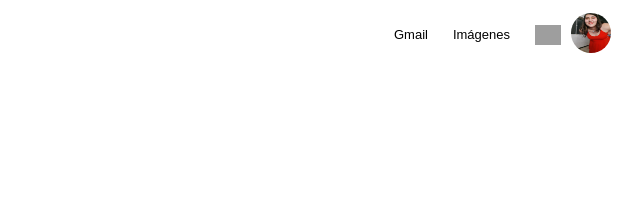
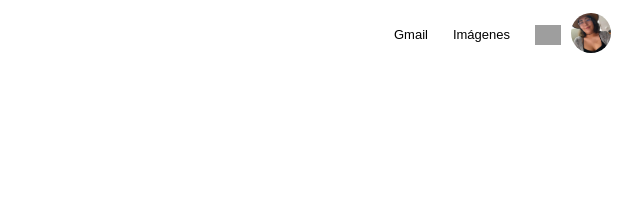
Before and after one commit to Monse566/Clon-de-Google, a plain HTML site: page index.html in a window 1280 px wide. Shown: the top 207 px of the page, 640-1280 px from the left. Drawn offline with Linux system fonts and the light colour scheme; grey boxes are pictures that could not be loaded.

Commit message:
foto actualizada

```diff
--- a/index.html
+++ b/index.html
@@ -22,7 +22,7 @@
           </li>
           <li>
             <a href="">
-              <img src="foto/monse.jpeg" alt="" />
+              <img src="foto/monse-logo copy.jpeg" alt="" />
             </a>
           </li>
         </ul>
```
Also changed, not shown: foto/monse-logo copy.jpeg (added).
